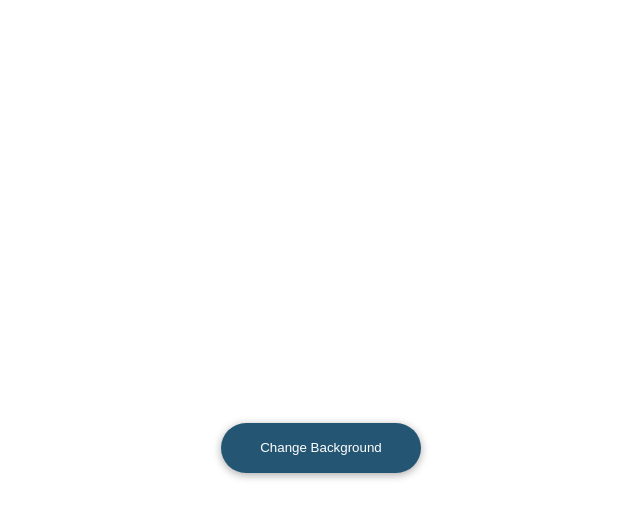
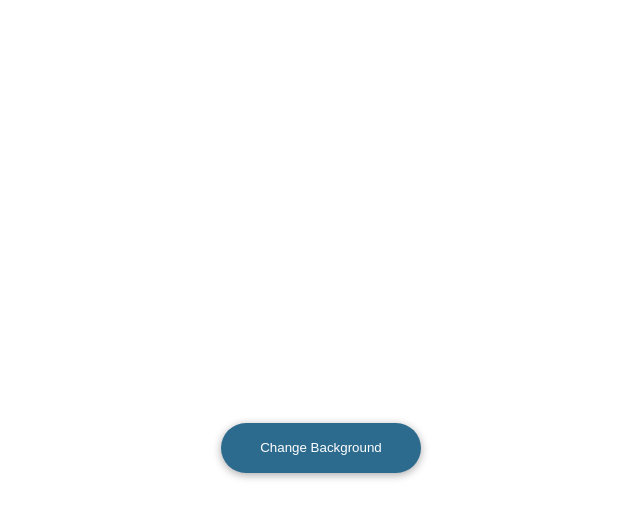
Before and after one commit to S07K/try-git, a plain HTML site: page index.html in a window 1280 px wide. In both pictures the pointer is over the input "Change Background". Shown: the whole page, without its empty margins (319-959 px from the left). Drawn offline with Linux system fonts and the light colour scheme.

Commit message:
changed hover color of the input button.

```diff
--- a/style.css
+++ b/style.css
@@ -14,7 +14,7 @@ input{
 }
 input:hover{
     cursor: pointer;
-    background: #245673;
+    background: #2d6b8e;
     color: white;
     box-shadow: 0px 2px 8px #1212125d;
 }
```
